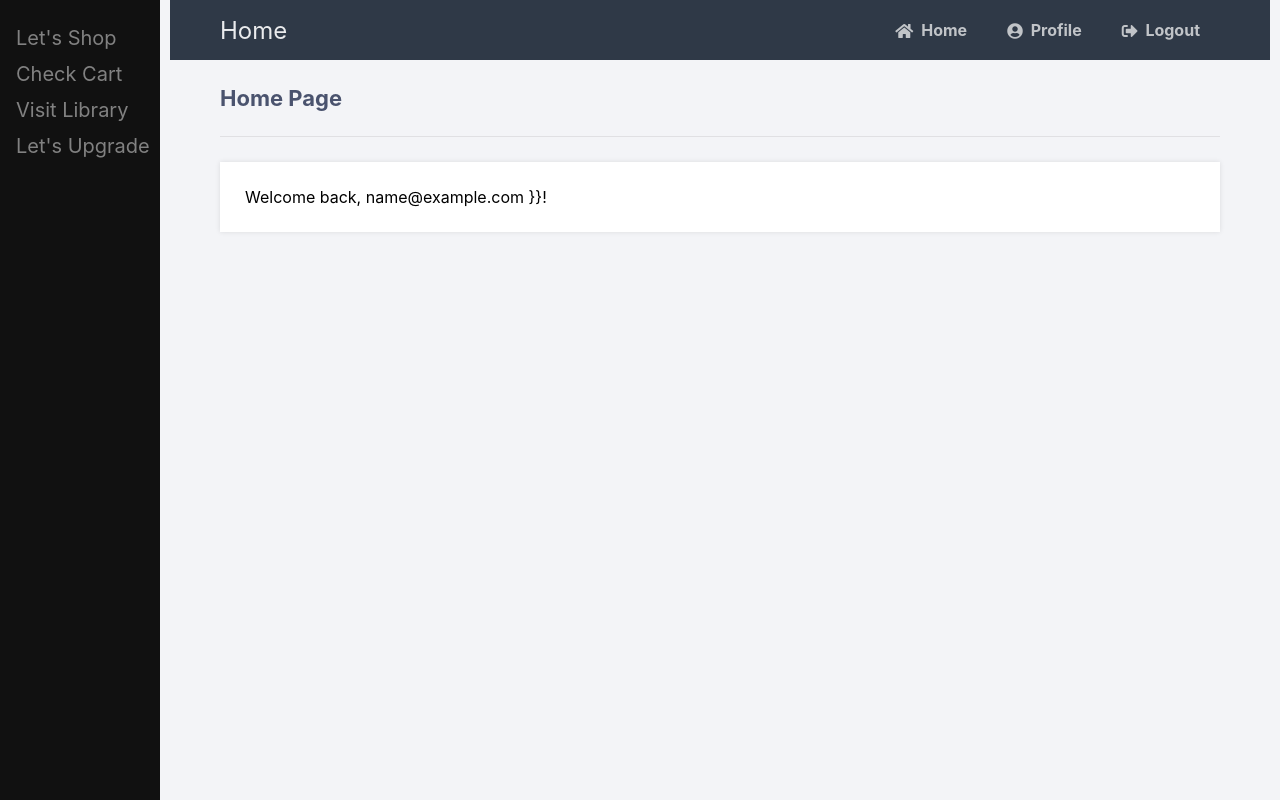
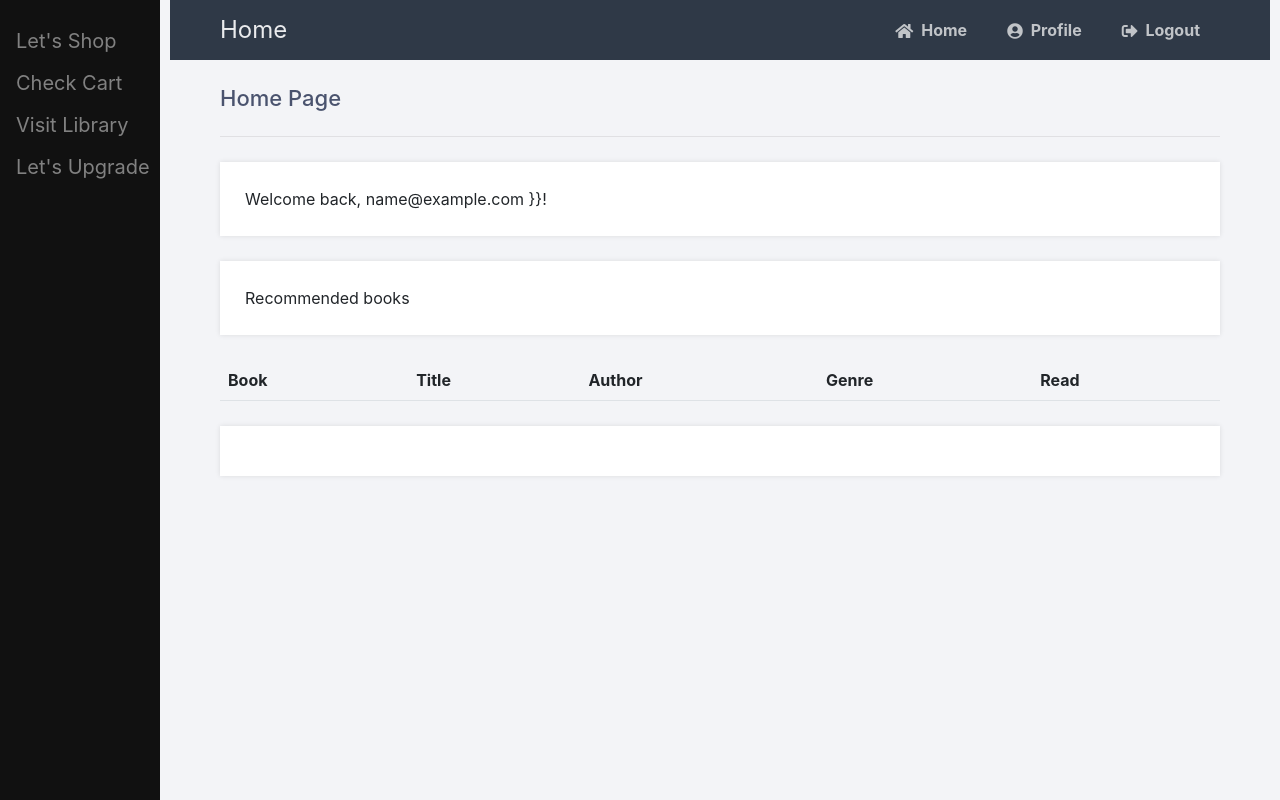
Before and after one commit to BManasa2000/weekend, a Flask app: template templates/home.html in a window 1280 px wide. Run offline with Flask 2, Linux system fonts and the light colour scheme; the template is opened without the code that fills it: most values are stand-ins (such as "Sample title", 1, 10 or a date in 2020); lists and menus that the app fills with data are empty; some libraries are stand-ins or nearby versions.

Commit message:
book recommendations added

```diff
--- a/app.py
+++ b/app.py
@@ -25,9 +25,35 @@
 @app.route('/')
 def home():
     username = "Monkey"
-    userTier = "123"
+    userID = "123"
+    userTier = "1"
+    conn = mysql.connection
+    cur = conn.cursor()
+    sql1 = '''SELECT count(*) as num, genreID
+          from hasread h, book b where h.userID = ''' + userID + '''
+          and b.bookID = h.bookID group by genreID'''
+    sql2 = "SELECT max(num) from (" + sql1 + ") y"
+    cur.execute(sql2)
+    res = cur.fetchone()[0]
+    # print(res)
+    sql3 = "SELECT genreID from (" + sql1 + ") y where num = " + str(res);
+    cur.execute(sql3)
+    res = cur.fetchone()[0]
+    # print(res)
+    genreID = res
+    if genreID is None:
+        cur.execute('''SELECT b.bookID, b.bookName, b.author, g.genre, b.tierID, b.filename
+                    FROM book b, GenreTable g
+                    where b.genreID = g.genreID and b.tierID <= ''' + userTier)
+        books = cur.fetchall()
+    else:
+        genreID = str(genreID)
+        cur.execute('''SELECT b.bookID, b.bookName, b.author, g.genre, b.tierID, b.filename
+                    FROM book b, GenreTable g
+                    where g.genreID = b.genreID and b.genreID = ''' + genreID + ''' and b.tierID <= ''' + userTier)
+        books = cur.fetchall()
     # return render_template("dashboard.html", username = username, userTier = userTier)
-    return render_template("home.html", emailid="monkey1@gmail.com")
+    return render_template("home.html", emailid="monkey1@gmail.com", books = books, userTier = userTier)
 
 @app.route('/logout')
 def logout():
--- a/templates/home.html
+++ b/templates/home.html
@@ -5,6 +5,58 @@
 {% block header %}Home{% endblock %}
 
 {% block content %}
+<script src="https://ajax.googleapis.com/ajax/libs/jquery/3.1.0/jquery.min.js"></script>
+<link href="https://cdn.jsdelivr.net/npm/bootstrap@5.0.0-beta3/dist/css/bootstrap.min.css" rel="stylesheet" integrity="sha384-eOJMYsd53ii+scO/bJGFsiCZc+5NDVN2yr8+0RDqr0Ql0h+rP48ckxlpbzKgwra6" crossorigin="anonymous">
 <h2>Home Page</h2>
 <p>Welcome back, {{ emailid }} }}!</p>
+<p>
+    Recommended books
+    <table id = "book_list" class="table table-hover">
+    </table>
+</p>
+<script type="text/javascript">
+    // for changing the shelf
+    $(document ).ready(function(){
+        var books = JSON.parse('{{ books | tojson | safe}}')
+        build_table("book_list", books);
+    });
+
+    // build table
+    function build_table(tableName, books){
+        // alert(books)
+        var user = "{{userTier}}";
+        user = parseInt(user);
+        var html = '';
+        // html += '<table id = "' + tablename + '" class="table table-striped">';
+        html += '<thread class="thead-dark">';
+        html += '<tr>';
+        html += '<th scope="col">Book</th>';
+        html += '<th scope="col">Title</th>';
+        html += '<th scope="col">Author</th>';
+        html += '<th scope="col">Genre</th>';
+        html += '<th scope="col">Read</th>';
+        html += '</tr>';
+        html += '</thread>';
+
+        for (var j = 0; j < books.length; j++) {
+            html += '<tr>';
+            html += '<td scope="row" style="color:#000066;">' + (j + 1) + '</td>';
+            html += '<td style="color:#000066;">' + books[j][1] + '</td>';
+            html += '<td style="color:#000066;">' + books[j][2] + '</td>';
+            html += '<td style="color:#000066;">' + books[j][3] + '</td>';
+            var url;
+            if (user >= books[j][4])
+            {
+                url = "/pdfDisplay/"+ books[j][0];
+                html += '<td>' + "<a href = " + url + " style='color:#000099;'>Read</a>" + '</td>';
+            }
+            else
+            {
+                url = "/upgrade";
+                html += '<td>' + "<a href = " + url + " style='color:#000099;'>Upgrade!</a>" + '</td>';
+            }
+        }
+        document.getElementById(tableName).innerHTML = html;
+    }
+</script>
 {% endblock %}
--- a/templates/pdf_display.html
+++ b/templates/pdf_display.html
@@ -7,7 +7,7 @@
 {% block content %}
 
 <div>
-    <iframe title="Sense and Sensibility" src = "/static/uploads/{{ filename }}#embedded=true&zoom=150%" style="width: 800px; height: 580px;" frameborder="0"></iframe>
+    <iframe title="Book" src = "/static/uploads/{{ filename }}#embedded=true&zoom=100%" style="width: 800px; height: 580px;" frameborder="0"></iframe>
    <!--  <iframe frameborder="0" scrolling="no" style="border:0px" src="https://books.google.co.in/books?id={{id}}&output=embed" width=500 height=500></iframe> -->
 </div>
 
```
Also changed, not shown: 2 other files.
